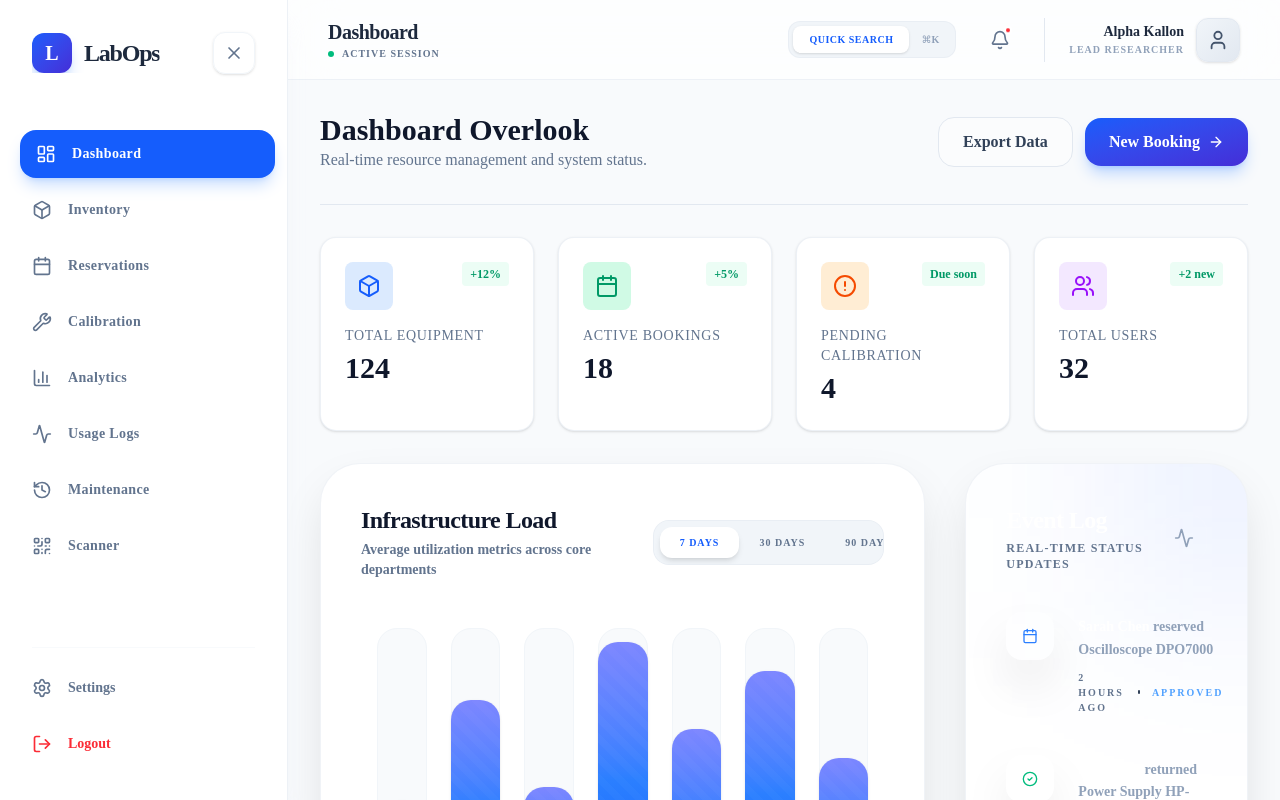
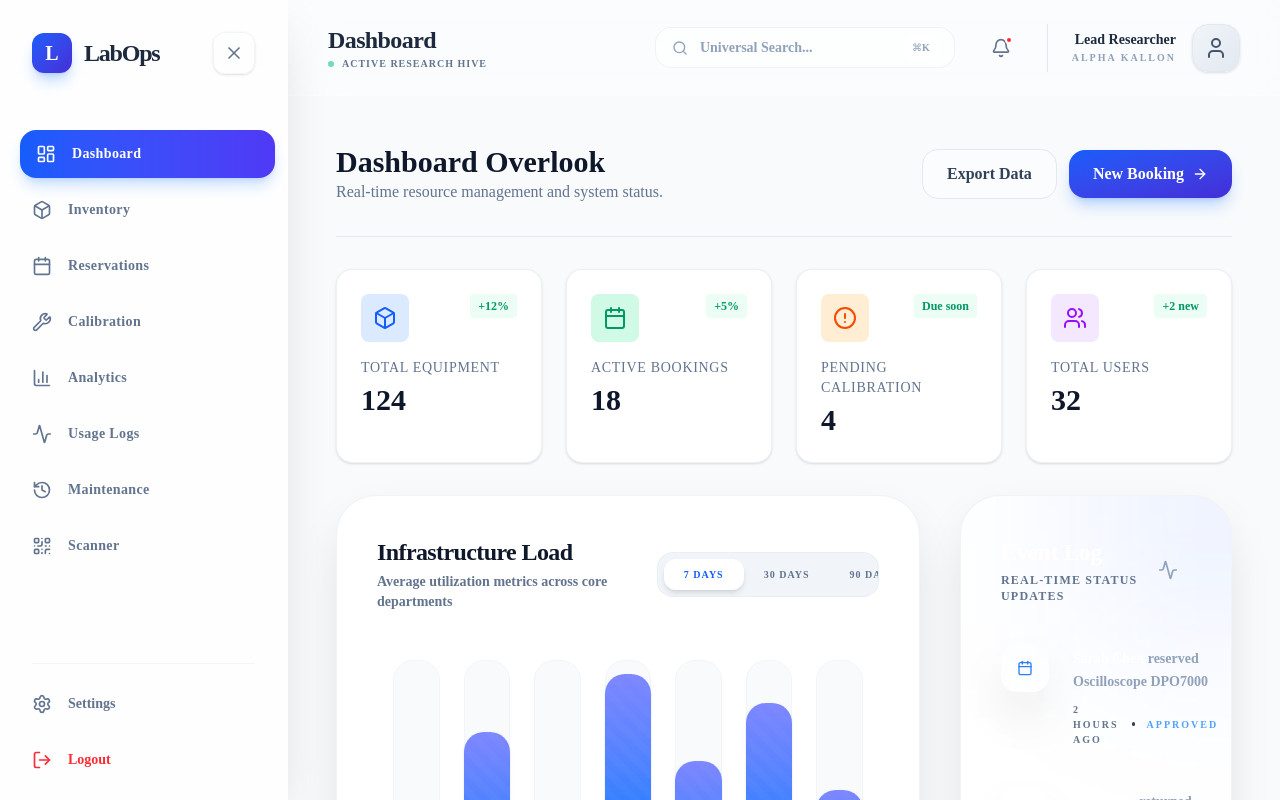
Before and after one commit to Iyeba-Kallon/lab-equipment-management-system, a React app in the folder frontend/: page /dashboard in a window 1280 px wide. Both pictures are taken after typing "name@example.com", "Sample123" into the empty fields and a click on the button "INITIALIZE SESSION". Shown: the top 800 px of the page. Built offline with nearby package versions, Linux system fonts and the light colour scheme; the HTML template or start-up script is replaced by a standard one.

Commit message:
feat: implement core application layout with dynamic sidebar navigation and header.
Signed-off-by: Iyeba Kallon <iyebalphakallon@gmail.com>

```diff
--- a/frontend/src/components/Layout.tsx
+++ b/frontend/src/components/Layout.tsx
@@ -14,10 +14,14 @@ import {
     Activity,
     BarChart3,
     Wrench,
-    QrCode
+    QrCode,
+    Search,
+    ChevronRight,
+    ArrowRight
 } from 'lucide-react';
 import { NavLink, Link, useLocation } from 'react-router-dom';
 import { useModal } from '../context/ModalContext';
+import { motion, AnimatePresence } from 'framer-motion';
 
 interface LayoutProps {
     children: React.ReactNode;
@@ -41,43 +45,51 @@ const Layout: React.FC<LayoutProps> = ({ children }) => {
     ];
 
     return (
-        <div className="min-h-screen bg-slate-50 dark:bg-slate-950 flex transition-colors duration-500 font-['Outfit'] selection:bg-blue-500/10 selection:text-blue-600">
+        <div className="min-h-screen flex bg-slate-50 dark:bg-[#07090e] transition-colors duration-500 font-['Outfit'] selection:bg-primary/10 selection:text-primary">
             {/* Sidebar */}
-            <aside
-                className={`${isSidebarOpen ? 'w-72' : 'w-24'
-                    } bg-white dark:bg-slate-900 border-r border-slate-200/60 dark:border-slate-800/60 transition-all duration-500 cubic-bezier(0.4, 0, 0.2, 1) fixed h-full z-50 shadow-xl shadow-slate-200/20 dark:shadow-none overflow-hidden`}
+            <motion.aside
+                initial={false}
+                animate={{ width: isSidebarOpen ? 288 : 96 }}
+                className="bg-white/80 dark:bg-slate-900/40 backdrop-blur-2xl border-r border-white/40 dark:border-white/5 fixed h-full z-50 shadow-premium overflow-hidden flex flex-col"
             >
                 <div className="p-8 flex items-center justify-between">
+                    <AnimatePresence mode="wait">
                         {isSidebarOpen && (
-                        <div className="flex items-center gap-3 group cursor-pointer animate-reveal">
-                            <div className="w-10 h-10 bg-gradient-to-br from-blue-600 to-indigo-700 rounded-xl flex items-center justify-center text-white font-bold text-xl shadow-lg shadow-blue-500/30 group-hover:scale-105 group-hover:rotate-6 transition-all duration-300">
+                            <motion.div
+                                initial={{ opacity: 0, x: -20 }}
+                                animate={{ opacity: 1, x: 0 }}
+                                exit={{ opacity: 0, x: -20 }}
+                                className="flex items-center gap-3 group cursor-pointer"
+                            >
+                                <div className="w-10 h-10 bg-gradient-to-br from-blue-600 to-indigo-700 rounded-xl flex items-center justify-center text-white font-black text-xl shadow-lg shadow-blue-500/30 group-hover:scale-105 group-hover:rotate-6 transition-all duration-300">
                                     L
                                 </div>
-                            <span className="font-bold text-2xl tracking-tighter text-slate-800 dark:text-white">LabOps</span>
-                        </div>
+                                <span className="font-black text-2xl tracking-tighter text-slate-800 dark:text-white">LabOps</span>
+                            </motion.div>
                         )}
+                    </AnimatePresence>
                     <button
                         onClick={() => setIsSidebarOpen(!isSidebarOpen)}
-                        className="p-2.5 hover:bg-slate-50 dark:hover:bg-slate-800 rounded-xl transition-all border border-slate-100 dark:border-slate-800 shadow-sm text-slate-500 hover:text-blue-600 active:scale-95"
+                        className="p-2.5 hover:bg-white dark:hover:bg-white/5 rounded-xl transition-all border border-slate-100 dark:border-white/5 shadow-sm text-slate-500 hover:text-primary active:scale-95"
                     >
                         {isSidebarOpen ? <X size={20} /> : <Menu size={20} />}
                     </button>
                 </div>
 
-                <nav className="mt-6 px-4 space-y-2 overflow-y-auto max-h-[calc(100vh-250px)] custom-scrollbar">
+                <nav className="mt-6 px-4 space-y-2 overflow-y-auto flex-1 custom-scrollbar">
                     {menuItems.map((item, index) => (
                         <NavLink
                             key={index}
                             to={item.path}
                             className={({ isActive }) => `flex items-center gap-4 px-4 py-3.5 rounded-2xl transition-all duration-300 group relative ${isActive
-                                ? 'bg-blue-600 text-white shadow-lg shadow-blue-500/25 translate-x-1'
-                                : 'text-slate-500 hover:bg-slate-50 dark:hover:bg-slate-800 dark:text-slate-400 font-medium hover:translate-x-1'
+                                ? 'bg-gradient-to-r from-blue-600 to-indigo-600 text-white shadow-lg shadow-blue-500/25 translate-x-1'
+                                : 'text-slate-500 hover:bg-white/50 dark:hover:bg-white/5 dark:text-slate-400 font-bold hover:translate-x-1'
                                 }`}
                         >
                             <div className={`transition-all duration-300 group-hover:scale-110 group-hover:rotate-3 ${isSidebarOpen ? '' : 'mx-auto'}`}>
                                 {item.icon}
                             </div>
-                            {isSidebarOpen && <span className="text-sm tracking-wide font-semibold">{item.label}</span>}
+                            {isSidebarOpen && <span className="text-sm tracking-wide font-black">{item.label}</span>}
                             {!isSidebarOpen && (
                                 <div className="absolute left-full ml-4 px-3 py-2 bg-slate-900 text-white text-xs rounded-lg opacity-0 pointer-events-none group-hover:opacity-100 transition-opacity whitespace-nowrap z-[60] shadow-xl">
                                     {item.label}
@@ -85,91 +97,110 @@ const Layout: React.FC<LayoutProps> = ({ children }) => {
                             )}
                             {isSidebarOpen && (
                                 <div className="absolute right-4 opacity-0 group-hover:opacity-100 transition-opacity">
-                                    <ArrowRight size={14} className="text-current opacity-50" />
+                                    <ChevronRight size={14} className="text-current opacity-50" />
                                 </div>
                             )}
                         </NavLink>
                     ))}
                 </nav>
 
-                <div className="absolute bottom-8 w-full px-4 space-y-2">
-                    <div className="h-px bg-slate-100 dark:bg-slate-800 mx-4 mb-4 opacity-50"></div>
-                    <NavLink to="/settings" className={({ isActive }) => `w-full flex items-center gap-4 px-4 py-3.5 rounded-2xl transition-all duration-300 group ${isActive ? 'bg-blue-600 text-white shadow-lg shadow-blue-500/25' : 'text-slate-500 hover:bg-slate-50 dark:hover:bg-slate-800'}`}>
+                <div className="p-4 space-y-2 mt-auto">
+                    <div className="h-px bg-slate-100 dark:bg-white/5 mx-4 mb-4"></div>
+                    <NavLink to="/settings" className={({ isActive }) => `flex items-center gap-4 px-4 py-3.5 rounded-2xl transition-all duration-300 group ${isActive ? 'bg-blue-600 text-white shadow-lg' : 'text-slate-500 hover:bg-white/50 dark:hover:bg-white/5'}`}>
                         <Settings size={20} className="group-hover:rotate-45 transition-transform" />
-                        {isSidebarOpen && <span className="text-sm font-semibold">Settings</span>}
+                        {isSidebarOpen && <span className="text-sm font-black">Settings</span>}
                     </NavLink>
                     <button className="w-full flex items-center gap-4 px-4 py-3.5 text-red-500 hover:bg-red-50 dark:hover:bg-red-950/20 rounded-2xl transition-all duration-300 group">
                         <LogOut size={20} className="group-hover:-translate-x-1 transition-transform" />
-                        {isSidebarOpen && <span className="text-sm font-semibold">Logout</span>}
+                        {isSidebarOpen && <span className="text-sm font-black">Logout</span>}
                     </button>
                 </div>
-            </aside>
+            </motion.aside>
 
             {/* Main Content */}
-            <main className={`flex-1 ${isSidebarOpen ? 'ml-72' : 'ml-24'} transition-all duration-500 cubic-bezier(0.4, 0, 0.2, 1)`}>
+            <motion.main
+                animate={{ marginLeft: isSidebarOpen ? 288 : 96 }}
+                className="flex-1 transition-all duration-500 overflow-hidden"
+            >
                 {/* Navbar */}
-                <header className="h-20 bg-white/70 dark:bg-slate-900/70 backdrop-blur-xl border-b border-slate-200/60 dark:border-slate-800/60 flex items-center justify-between px-10 sticky top-0 z-40 transition-all duration-300">
+                <header className="h-24 bg-white/40 dark:bg-slate-900/20 backdrop-blur-xl border-b border-white/40 dark:border-white/5 flex items-center justify-between px-10 sticky top-0 z-40">
                     <div className="flex flex-col">
-                        <h2 className="text-xl font-bold text-slate-800 dark:text-white tracking-tight">
+                        <h2 className="text-2xl font-black text-slate-800 dark:text-white tracking-tight">
                             {location.pathname.split('/').pop()?.charAt(0).toUpperCase()}{location.pathname.split('/').pop()?.slice(1) || 'Overview'}
                         </h2>
                         <div className="flex items-center gap-2">
-                            <span className="w-1.5 h-1.5 rounded-full bg-emerald-500"></span>
-                            <p className="text-[10px] text-slate-500 font-bold uppercase tracking-widest">Active Session</p>
+                            <span className="w-1.5 h-1.5 rounded-full bg-emerald-500 animate-pulse"></span>
+                            <p className="text-[10px] text-slate-500 font-black uppercase tracking-widest">Active Research Hive</p>
                         </div>
                     </div>
 
                     <div className="flex items-center gap-6">
-                        <div className="hidden sm:flex items-center bg-slate-100 dark:bg-slate-800/50 p-1 rounded-xl border border-slate-200/50 dark:border-slate-700/50">
-                            <button className="px-4 py-1.5 text-[10px] font-black uppercase tracking-wider bg-white dark:bg-slate-700 text-blue-600 rounded-lg shadow-sm transition-all">Quick Search</button>
-                            <span className="px-3 text-[10px] font-bold text-slate-400">⌘K</span>
+                        <div className="hidden lg:flex items-center bg-white/50 dark:bg-white/5 px-4 py-2 rounded-2xl border border-slate-200/50 dark:border-white/5 group focus-within:ring-2 ring-primary/20 transition-all">
+                            <Search size={16} className="text-slate-400 group-hover:text-primary transition-colors" />
+                            <input
+                                type="text"
+                                placeholder="Universal Search..."
+                                className="bg-transparent border-none focus:ring-0 text-sm font-bold ml-3 w-48 placeholder:text-slate-400"
+                            />
+                            <span className="text-[10px] font-black text-slate-400 bg-white dark:bg-white/5 px-2 py-1 rounded-lg ml-3">⌘K</span>
                         </div>
 
                         <div className="relative group">
                             <button
                                 onClick={() => setNotificationsOpen(!notificationsOpen)}
-                                className="p-2.5 text-slate-500 hover:bg-slate-100 dark:hover:bg-slate-800 rounded-xl transition-all relative active:scale-90 group-hover:text-blue-600 cursor-pointer"
+                                className="p-3 text-slate-500 hover:bg-white dark:hover:bg-white/5 rounded-2xl transition-all relative active:scale-90 group-hover:text-primary"
                             >
                                 <Bell size={20} className="group-hover:rotate-[15deg] transition-transform" />
-                                <span className="absolute top-2 right-2 w-2 h-2 bg-red-500 rounded-full border-2 border-white dark:border-slate-900 animate-bounce"></span>
+                                <span className="absolute top-2.5 right-2.5 w-2 h-2 bg-red-500 rounded-full border-2 border-white dark:border-slate-900"></span>
                             </button>
 
-                            {/* Notification Tray Placeholder */}
+                            <AnimatePresence>
                                 {notificationsOpen && (
-                                <div className="absolute top-full right-0 mt-4 w-80 bg-white dark:bg-slate-900 rounded-[2rem] shadow-2xl border border-slate-100 dark:border-slate-800 p-6 z-50 animate-reveal">
-                                    <div className="space-y-4">
-                                        <div className="flex justify-between items-center border-b border-slate-100 dark:border-slate-800 pb-4">
-                                            <h4 className="text-[10px] font-black text-slate-400 uppercase tracking-widest">Protocol Alerts</h4>
-                                            <span className="text-[10px] font-black text-blue-600 uppercase cursor-pointer hover:underline">Clear All</span>
+                                    <motion.div
+                                        initial={{ opacity: 0, y: 10, scale: 0.95 }}
+                                        animate={{ opacity: 1, y: 0, scale: 1 }}
+                                        exit={{ opacity: 0, y: 10, scale: 0.95 }}
+                                        className="absolute top-full right-0 mt-4 w-96 glass-floating p-8 z-50 overflow-hidden"
+                                    >
+                                        <div className="space-y-6">
+                                            <div className="flex justify-between items-center border-b border-slate-100 dark:border-white/5 pb-4">
+                                                <h4 className="text-xs font-black text-slate-400 uppercase tracking-[0.2em]">Protocol Alerts</h4>
+                                                <button className="text-[10px] font-black text-primary uppercase cursor-pointer hover:underline tracking-widest">Acknowledge All</button>
                                             </div>
-                                        <div className="space-y-4">
-                                            <div className="flex gap-4 items-start p-3 hover:bg-slate-50 dark:hover:bg-slate-800/50 rounded-2xl transition-all cursor-pointer group/notif">
-                                                <div className="w-2 h-2 rounded-full bg-blue-500 mt-2 shrink-0 group-hover/notif:scale-150 transition-transform"></div>
+                                            <div className="space-y-4 max-h-[400px] overflow-y-auto custom-scrollbar pr-2">
+                                                {[1, 2].map((i) => (
+                                                    <div key={i} className="flex gap-4 items-start p-4 hover:bg-white/50 dark:hover:bg-white/5 rounded-[1.5rem] transition-all cursor-pointer group/notif border border-transparent hover:border-slate-100 dark:hover:border-white/5">
+                                                        <div className="w-10 h-10 rounded-xl bg-blue-500/10 flex items-center justify-center shrink-0">
+                                                            <Activity size={18} className="text-blue-500" />
+                                                        </div>
                                                         <div className="space-y-1">
-                                                    <p className="text-xs font-bold text-slate-800 dark:text-white">Calibration Due: Tektronix DPO7000</p>
-                                                    <p className="text-[10px] text-slate-400 font-bold uppercase tracking-tight">2 hours remaining</p>
+                                                            <p className="text-sm font-black text-slate-800 dark:text-white group-hover/notif:text-primary transition-colors">Calibration Sync Required</p>
+                                                            <p className="text-xs text-slate-500 font-bold leading-relaxed">Tektronix DPO7000 requires precision adjustment within 48 hours.</p>
+                                                            <p className="text-[10px] text-slate-400 font-black uppercase mt-2 tracking-tighter">14 mins ago</p>
                                                         </div>
                                                     </div>
+                                                ))}
                                             </div>
                                         </div>
-                                </div>
+                                    </motion.div>
                                 )}
+                            </AnimatePresence>
                         </div>
 
-                        <Link to="/profile" className="flex items-center gap-3 pl-6 border-l border-slate-200 dark:border-slate-800 group interactive-hover">
+                        <Link to="/profile" className="flex items-center gap-4 pl-6 border-l border-slate-200 dark:border-white/10 group">
                             <div className="text-right hidden md:block">
-                                <p className="text-sm font-black text-slate-800 dark:text-white group-hover:text-blue-600 transition-colors">Alpha Kallon</p>
-                                <p className="text-[10px] uppercase tracking-widest text-slate-400 font-black">Lead Researcher</p>
+                                <p className="text-sm font-black text-slate-800 dark:text-white group-hover:text-primary transition-colors">Lead Researcher</p>
+                                <p className="text-[10px] uppercase tracking-[0.2em] text-slate-400 font-black">Alpha Kallon</p>
                             </div>
-                            <div className="w-11 h-11 rounded-xl bg-gradient-to-br from-slate-100 to-slate-200 dark:from-slate-800 dark:to-slate-700 flex items-center justify-center text-slate-600 dark:text-slate-300 border border-slate-200 dark:border-slate-700 shadow-sm overflow-hidden ring-2 ring-blue-500/0 group-hover:ring-blue-500/20 transition-all duration-300">
-                                <User size={22} className="group-hover:scale-110 transition-transform" />
+                            <div className="w-12 h-12 rounded-2xl bg-gradient-to-br from-slate-100 to-slate-200 dark:from-white/5 dark:to-white/10 flex items-center justify-center text-slate-600 dark:text-slate-300 border border-slate-200 dark:border-white/10 shadow-sm overflow-hidden group-hover:scale-105 transition-all duration-300">
+                                <User size={24} className="group-hover:text-primary transition-colors" />
                             </div>
                         </Link>
                     </div>
                 </header>
 
                 {/* Page Content */}
-                <div className="p-8 max-w-7xl mx-auto page-fade">
+                <div className="p-8 lg:p-12 max-w-[1600px] mx-auto min-h-[calc(100vh-6rem)]">
                     {children}
                 </div>
 
@@ -177,17 +208,9 @@ const Layout: React.FC<LayoutProps> = ({ children }) => {
                     isOpen={isBookingModalOpen}
                     onClose={closeBookingModal}
                 />
-            </main>
+            </motion.main>
         </div>
     );
 };
 
-const ArrowRight = ({ size, className }: { size: number, className: string }) => (
-    <svg width={size} height={size} viewBox="0 0 24 24" fill="none" stroke="currentColor" strokeWidth="2.5" strokeLinecap="round" strokeLinejoin="round" className={className}>
-        <line x1="5" y1="12" x2="19" y2="12"></line>
-        <polyline points="12 5 19 12 12 19"></polyline>
-    </svg>
-);
-
-
 export default Layout;
```
Lines whose indentation alone changed are shown as unchanged.
